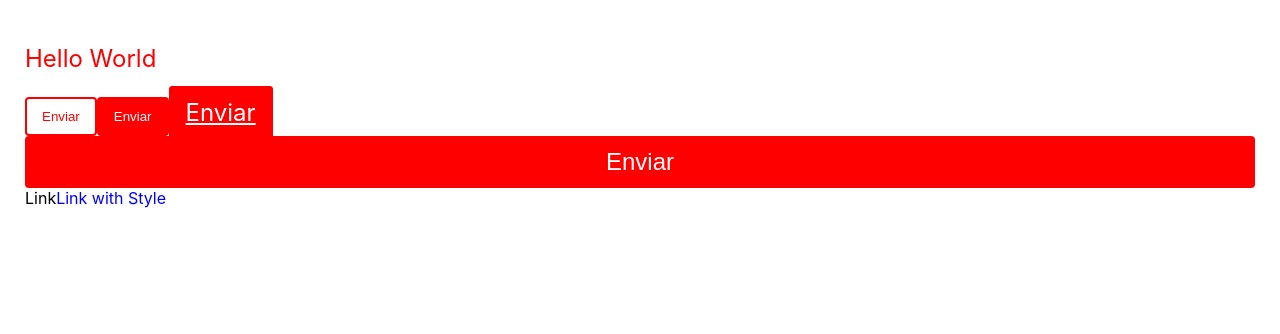
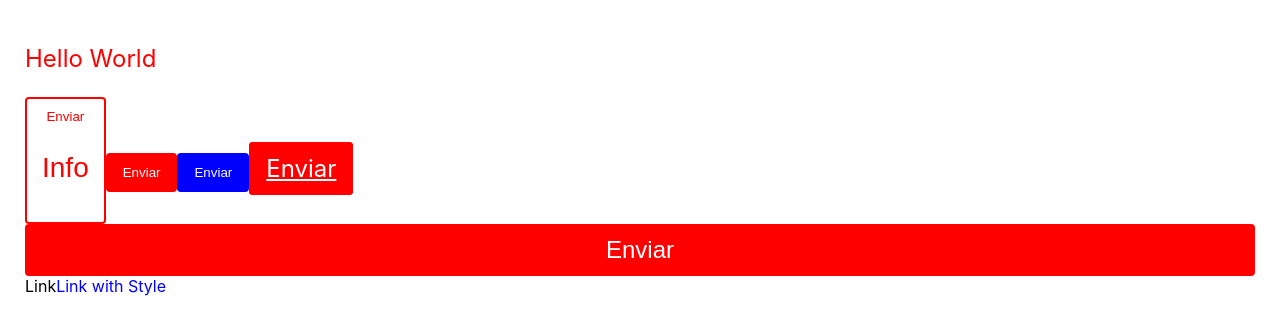
Before and after one commit to 51p50x/styled, a React (Create React App) app: page / in a window 1280 px wide. Shown: the top 334 px of the page. Built offline with nearby package versions, Linux system fonts and the light colour scheme.

Commit message:
styled6: added selectors and pseudo elements

```diff
--- a/src/App.js
+++ b/src/App.js
@@ -10,11 +10,26 @@
 `
 
 const Button = styled.button`
+  transition: box-shadow 0.2 ease;
   background-color: ${props => props.primary ? 'red':'white'};
   color: ${props => props.primary ? 'white' : 'red'};
   padding: 10px 15px;
   border: solid 2px red;
   border-radius: 4px;
+
+  &:hover{
+    box-shadow: 1px 2px 5px rgb(0,0,0, 0.3);
+  }
+
+  &.secondary {
+    background-color:blue;
+    border: solid 2px blue;
+    color: white;
+  }
+
+  .info{
+    font-size: 28px;
+  }
 `
 const BlockButton = styled(Button)`
   width: 100%;
@@ -32,8 +47,9 @@
   return (
     <Content>
       <P>Hello World</P>
-      <Button>Enviar</Button>
+      <Button>Enviar <p className='info'>Info</p></Button>
       <Button primary>Enviar</Button>
+      <Button className="secondary">Enviar</Button>
       <BlockButton primary as='a' href='#'>Enviar</BlockButton>
       <BlockButton primary>Enviar</BlockButton>
       <Link>Link</Link>
```
Also changed, not shown: 1 other file (tests, documents, lock files or other folders).
